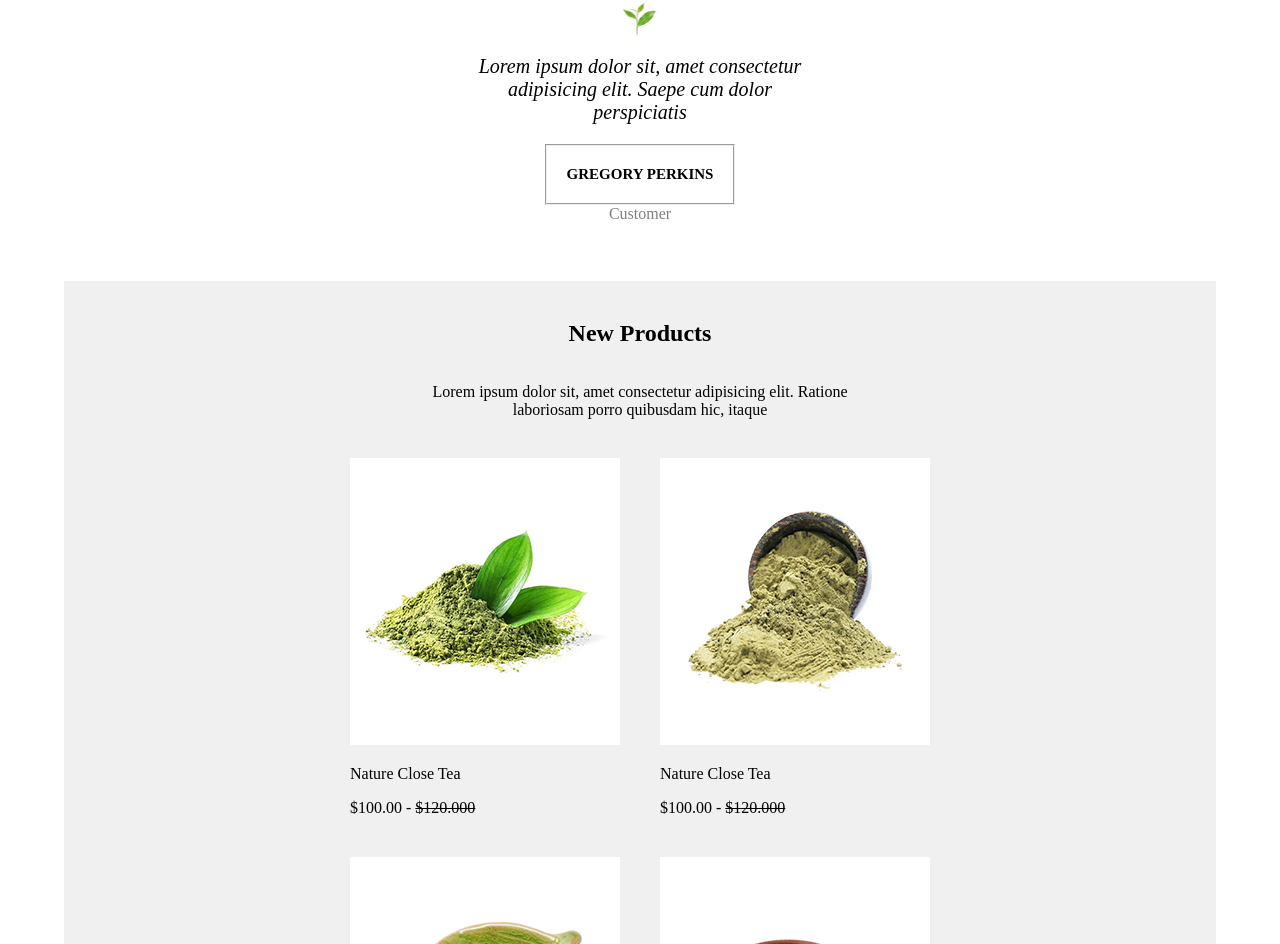
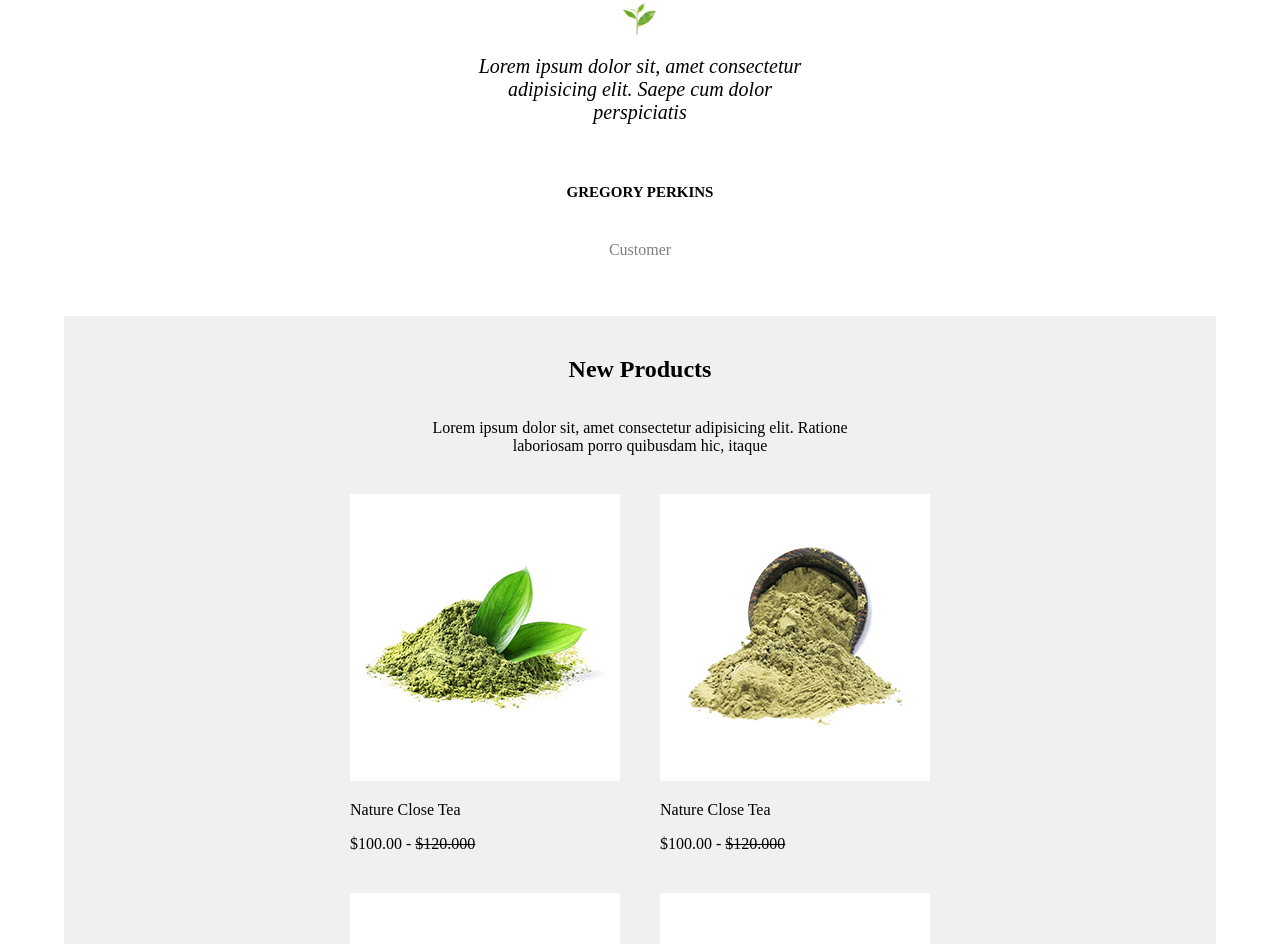
Before and after one commit to Brayanl0-o/SabujCha, a plain HTML site: page index.html in a window 1280 px wide. Shown: the part 2091-3035 px from the top of the page. Drawn offline with nearby package versions, Linux system fonts and the light colour scheme.

Commit message:
Fix little fails
Replaced 'fieldset' with 'h4' for better code structure.

```diff
--- a/index.css
+++ b/index.css
@@ -168,7 +168,8 @@ section.four-phrase p {
     width: 50%;
 }
 
-section.four-phrase fieldset {
+section.four-phrase h4 {
+    border: 0px;
     padding: 20px;
     font-size: 15px;
     font-weight: 900;
--- a/index.html
+++ b/index.html
@@ -93,7 +93,7 @@
         <section class="four-phrase">
             <img src="Imags/testi.png" alt="">
             <p>Lorem ipsum dolor sit, amet consectetur adipisicing elit. Saepe cum dolor perspiciatis</p>
-            <fieldset>GREGORY PERKINS</fieldset>
+            <h4>GREGORY PERKINS</h4>
             <span>Customer</span>
         </section>
 
```
